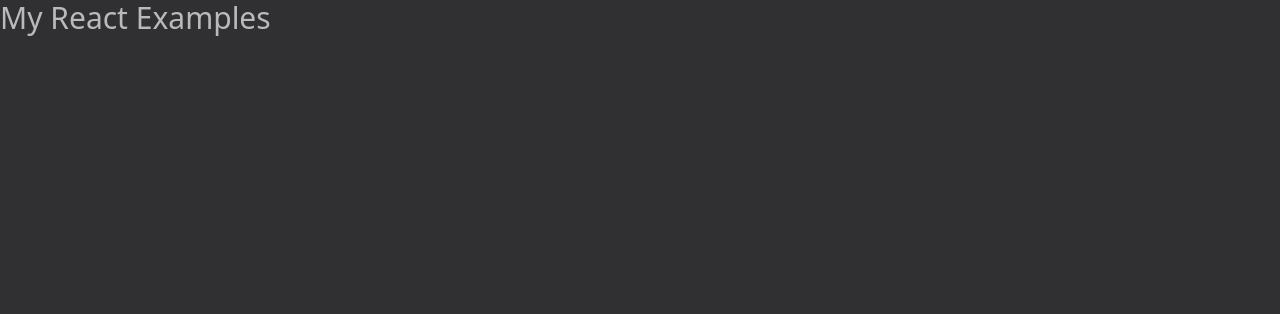
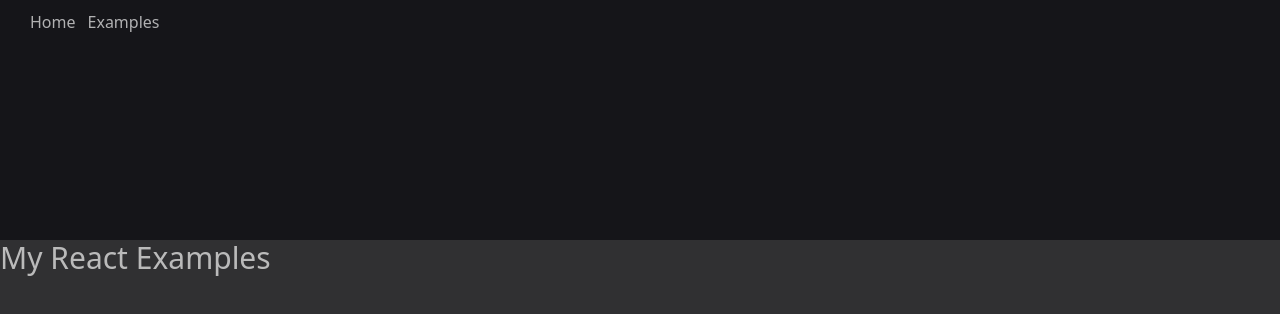
Before and after one commit to SmartDever02/SmartDev-Blog, a React (Vite) app: page /examples in a window 1280 px wide. Shown: the top 314 px of the page. Built offline with nearby package versions, Linux system fonts and the light colour scheme.

Commit message:
header with navs

```diff
--- a/src/App.tsx
+++ b/src/App.tsx
@@ -9,16 +9,16 @@ const Examples = lazy(() => import('./pages/examples'));
 
 function App() {
   return (
-    <Layout>
-      <Suspense fallback={null}>
-        <Router>
+    <Suspense fallback={null}>
+      <Router>
+        <Layout>
           <Routes>
             <Route path='/' element={<Landing />} />
             <Route path='/examples/*' element={<Examples />} />
           </Routes>
-        </Router>
-      </Suspense>
-    </Layout>
+        </Layout>
+      </Router>
+    </Suspense>
   );
 }
 
--- /dev/null
+++ b/src/components/header/Header.tsx
@@ -0,0 +1,18 @@
+import { Link } from 'react-router-dom';
+import { navs } from '../../data/structure';
+
+const Header = () => {
+  return (
+    <header className='bg-[#151519] h-60 w-screen p-[10px_30px]'>
+      <div className='text-md flex gap-3'>
+        {navs.map((nav) => (
+          <Link key={nav.value} to={nav.link} className=''>
+            {nav.value}
+          </Link>
+        ))}
+      </div>
+    </header>
+  );
+};
+
+export default Header;
--- a/src/components/layout/layout.tsx
+++ b/src/components/layout/layout.tsx
@@ -1,5 +1,12 @@
+import Header from '../header/Header';
+
 const Layout = ({ children }: any) => {
-  return <div className='min-w-screen min-h-screen'>{children}</div>;
+  return (
+    <div className='min-w-screen min-h-screen'>
+      <Header />
+      {children}
+    </div>
+  );
 };
 
 export default Layout;
--- /dev/null
+++ b/src/data/structure.ts
@@ -0,0 +1,18 @@
+export const examples = [
+  {
+    value: 'UseTransition',
+    link: '/usetransition',
+  },
+];
+export const navs = [
+  {
+    value: 'Home',
+    link: '/',
+    children: null,
+  },
+  {
+    value: 'Examples',
+    link: '/examples',
+    children: examples,
+  },
+];
--- a/src/examples/UseTransition/ResultView.tsx
+++ b/src/examples/UseTransition/DataView.tsx
@@ -1,6 +1,6 @@
-import { useMemo, useEffect, memo } from 'react';
+import { useEffect, memo } from 'react';
 
-const ResultView = (props: propsType) => {
+const DataView = (props: propsType) => {
   useEffect(() => {
     // console.log('Result View Rendered...');
     console.log(props?.data);
@@ -23,4 +23,4 @@ const ResultView = (props: propsType) => {
 interface propsType {
   data?: Array<any> | null;
 }
-export default memo(ResultView);
+export default memo(DataView);
--- a/src/examples/UseTransition/UseTransitionExample.tsx
+++ b/src/examples/UseTransition/UseTransitionExample.tsx
@@ -1,7 +1,7 @@
 import React, { useCallback, useEffect, useState, useTransition } from 'react';
 import { debounce } from 'lodash';
 
-import ResultView from './ResultView';
+import ResultView from '.';
 
 const UseTransition = () => {
   const [size, setSize] = useState(3);
--- /dev/null
+++ b/src/pages/examples/ExampleRoutes.tsx
@@ -0,0 +1,25 @@
+import { lazy, Suspense } from 'react';
+import { BrowserRouter as Router, Routes, Route } from 'react-router-dom';
+
+import SearchExample from './Examples';
+const UseTransition = lazy(
+  () => import('../../examples/UseTransition/UseTransitionExample')
+);
+
+//import data
+import data from './data';
+
+const Elements = [<SearchExample />, <UseTransition />];
+
+const ExampleRoutes = () => {
+  return (
+    <Suspense fallback={<div>Loading...</div>}>
+      <Routes>
+        {data.map((one, index) => (
+          <Route key={one.route} path={one.route} element={Elements[index]} />
+        ))}
+      </Routes>
+    </Suspense>
+  );
+};
+export default ExampleRoutes;
--- a/src/pages/examples/Examples.tsx
+++ b/src/pages/examples/Examples.tsx
@@ -1,25 +1,11 @@
-import { lazy, Suspense } from 'react';
-import { BrowserRouter as Router, Routes, Route } from 'react-router-dom';
-
-import SearchExample from './Search';
-const UseTransition = lazy(
-  () => import('../../examples/UseTransition/UseTransitionExample')
-);
-
-//import data
-import data from './data';
-
-const Elements = [<SearchExample />, <UseTransition />];
+import Headings from '../../components/headings/Headings';
 
 const Examples = () => {
   return (
-    <Suspense fallback={<div>Loading...</div>}>
-      <Routes>
-        {data.map((one, index) => (
-          <Route key={one.route} path={one.route} element={Elements[index]} />
-        ))}
-      </Routes>
-    </Suspense>
+    <div className='smart-examples'>
+      <Headings>My React Examples</Headings>
+    </div>
   );
 };
+
 export default Examples;
--- a/src/pages/examples/Search.tsx
+++ /dev/null
@@ -1,11 +0,0 @@
-import Headings from '../../components/headings/Headings';
-
-const SearchExample = () => {
-  return (
-    <div className='smart-examples'>
-      <Headings>My React Examples</Headings>
-    </div>
-  );
-};
-
-export default SearchExample;
--- /dev/null
+++ b/src/pages/examples/components/ExampleGrid.tsx
@@ -0,0 +1,5 @@
+const ExampleGrid = () => {
+  return <div></div>;
+};
+
+export default ExampleGrid;
--- a/src/pages/examples/index.tsx
+++ b/src/pages/examples/index.tsx
@@ -1,2 +1,2 @@
-import Examples from './Examples';
-export default Examples;
+import ExampleRoutes from './ExampleRoutes';
+export default ExampleRoutes;
--- a/tailwind.config.js
+++ b/tailwind.config.js
@@ -4,6 +4,7 @@ module.exports = {
     colors: {
       primary: '#303032',
       darker: '#202024',
+      'text-secondary': '#ffffffbb',
     },
     extend: {},
   },
```
